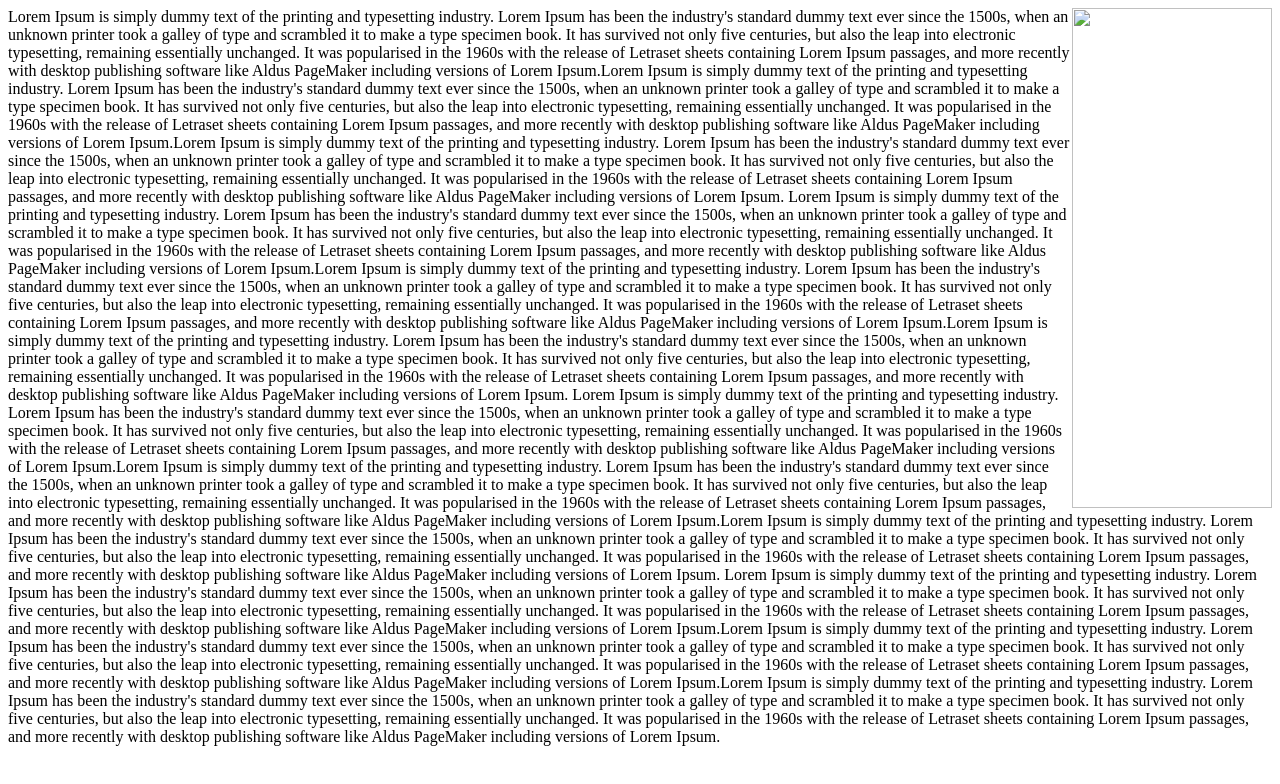
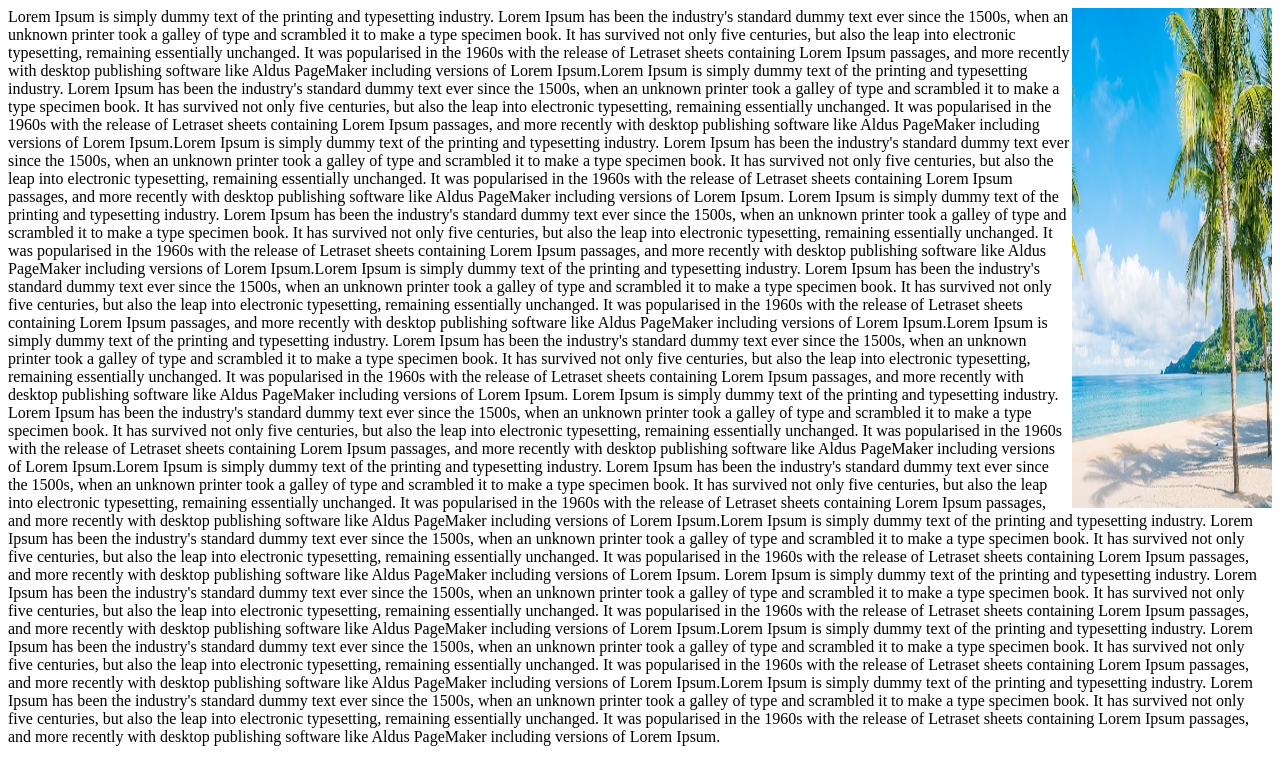
Before and after one commit to Pyran-Ranjith/crap-portfolio-1, a plain HTML site: page index.html in a window 1280 px wide. Drawn offline with Linux system fonts and the light colour scheme.

Commit message:
added images

```diff
--- a/index.html
+++ b/index.html
@@ -15,7 +15,7 @@
 </head>
 
 <body>
-    <img src="../beach.jpg" width="200" height="200">
+    <img src="./beach.jpg" width="200" height="200">
     Lorem Ipsum is simply dummy text of the printing and typesetting industry. Lorem Ipsum has been the industry's
         standard dummy text ever since the 1500s, when an unknown printer took a galley of type and scrambled it to make
         a type specimen book. It has survived not only five centuries, but also the leap into electronic typesetting,
```
Also changed, not shown: beach.jpg (added).
